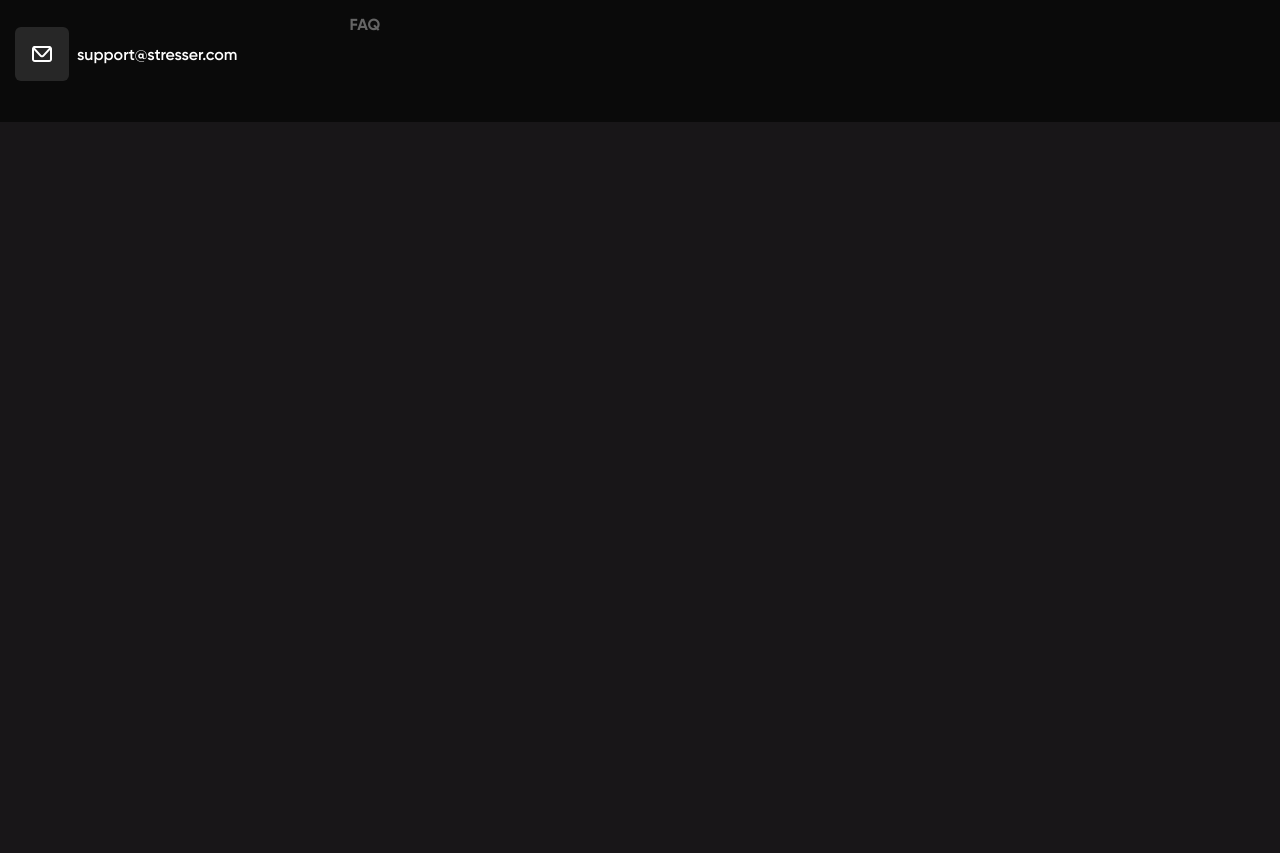
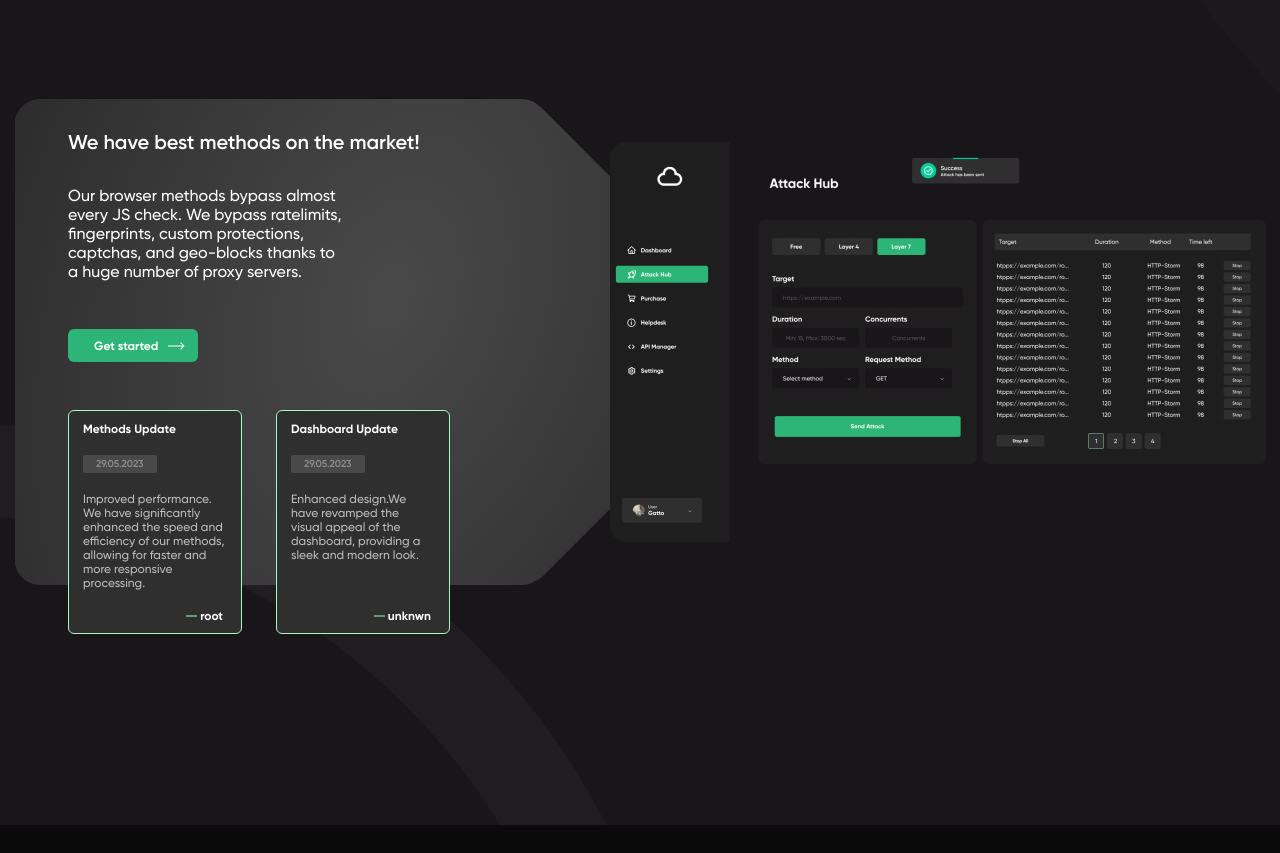
Before and after one commit to kosm-dev/sirius, a website: page app/index.html in a window 1280 px wide. Shown: the part 2480-3333 px from the top of the page. Before the commit the page ends 2602 px from the top, so only its background shows below. Drawn offline with nearby package versions, Linux system fonts and the light colour scheme; files that its build step writes are made by us from their sources.

Commit message:
added section methods

```diff
--- a/app/index.html
+++ b/app/index.html
@@ -225,8 +225,8 @@
                     <div class="httpslist__title">HTTPS-Storm</div>
 
                     <div class="httpslist__tags">
-                      <div class="httpslist__tag tag">#1</div>
-                      <div class="httpslist__tag tag">Bestseller</div>
+                      <div class="httpslist__tag">#1</div>
+                      <div class="httpslist__tag">Bestseller</div>
                     </div>
 
                     <ul class="httpslist__items">
@@ -518,22 +518,103 @@
 
       </section>
 
+      <section class="main__methods methods" id="section4">
+        <div class="methods__inner">
+          <div class="container">
+            <div class="methods__title title">
+              Methods
+            </div>
 
-      <!-- <section class="main__section section">
-        <div class="container">
-          <div class="section__inner">
-            Lorem.
+
+            <div class="methods__items">
+
+              <div class="methods__items-board">
+                <div class="methods-board">
+                  <div class="methods-board__content">
+                    <div class="methods-board__title">
+
+                      We have best methods on the market!
+                    </div>
+
+                    <div class="methods-board__text">
+                      Our browser methods bypass almost every JS check. We bypass ratelimits, fingerprints, custom
+                      protections, captchas, and
+                      geo-blocks thanks to a huge number of proxy servers.
+                    </div>
+
+
+                    <div class="methods-board__links">
+                      <a class="methods-board__link link-special" href="#">
+                        Get started
+                        <div class="link-special__icon">
+                          <img src="images/icons/arrow.svg" alt="arrow">
+                        </div>
+                      </a>
+                    </div>
+
+
+                  </div>
+                </div>
+              </div>
+
+              <div class="methods__items-img">
+                <img src="images/methods/methods.jpg" alt="">
+              </div>
+
+              <div class="methods__reviews">
+
+                <div class="methods-review">
+                  <div class="methods-review__title">
+                    Methods Update
+                  </div>
+                  <div class="methods-review__date">
+                    29.05.2023
+                  </div>
+                  <div class="methods-review__text">
+                    Improved performance. We have significantly enhanced the speed and efficiency of our methods,
+                    allowing for faster and
+                    more responsive processing.
+                  </div>
+                  <div class="methods-review__box">
+                    <div class="methods-review__author">
+                      root
+                    </div>
+                  </div>
+
+                </div>
+
+
+                <div class="methods-review">
+                  <div class="methods-review__title">
+                    Dashboard Update
+                  </div>
+                  <div class="methods-review__date">
+                    29.05.2023
+                  </div>
+                  <div class="methods-review__text">
+                    Enhanced design.We have revamped the visual appeal of the dashboard, providing a sleek and modern
+                    look.
+                  </div>
+
+                  <div class="methods-review__box">
+                    <div class="methods-review__author">
+                      unknwn
+                    </div>
+                  </div>
+
+
+                </div>
+
+
+              </div>
+
+            </div>
+
+
           </div>
         </div>
       </section>
 
-      <section class="main__section section">
-        <div class="container">
-          <div class="section__inner">
-            Lorem.
-          </div>
-        </div>
-      </section> -->
 
 
     </main>
--- a/app/scss/_global.scss
+++ b/app/scss/_global.scss
@@ -134,13 +134,6 @@ body {
   font-size: 36px;
 }
 
-.tag {
-  padding: 2px 13px;
-  color: #8f8f8f;
-  font-size: 12px;
-  border-radius: 2px;
-  background-color: #2f2f2f;
-}
 
 .link-special {
   padding-top: 9px;
--- a/app/scss/parts/features/_features.scss
+++ b/app/scss/parts/features/_features.scss
@@ -54,7 +54,7 @@
   position: relative;
   width: 100%;
   max-width: 266px;
-  padding-top: 33px;
+  padding-top: 35px;
   padding-left: 22px;
   padding-right: 35px;
   padding-bottom: 35px;
--- a/app/scss/parts/hero/_hero.scss
+++ b/app/scss/parts/hero/_hero.scss
@@ -218,6 +218,13 @@
     align-items: center;
     gap: 6px;
   }
+  &__tag {
+    padding: 2px 13px;
+    color: #8f8f8f;
+    font-size: 12px;
+    border-radius: 2px;
+    background-color: #2f2f2f;
+  }
   &__items {
     margin-bottom: 20px;
     display: flex;
--- /dev/null
+++ b/app/scss/parts/methods/_methods.scss
@@ -0,0 +1,130 @@
+.methods {
+  padding-top: 80px;
+  padding-bottom: 240px;
+  width: 100%;
+  max-width: 1920px;
+  margin: 0 auto;
+  overflow: hidden;
+  background-image: url("../images/methods/methods-section.svg");
+  background-repeat: no-repeat;
+  background-position: top center;
+  background-size: cover;
+  &__title {
+    margin-bottom: 153px;
+    display: flex;
+    justify-content: center;
+  }
+  &__items {
+    position: relative;
+    width: 100%;
+    max-width: 1250px;
+    display: flex;
+    margin-left: auto;
+    margin-right: 120px;
+  }
+  &__items-img {
+    position: absolute;
+    top: 50%;
+    right: -56px;
+    transform: translateY(-50%);
+    width: 711px;
+    height: 400px;
+  }
+  &__items-img img {
+    border-radius: 16px;
+  }
+  &__reviews {
+    position: absolute;
+    bottom: -49px;
+    left: 53px;
+    display: flex;
+    align-items: center;
+    gap: 34px;
+  }
+}
+
+.methods-board {
+  padding-top: 31px;
+  padding-left: 53px;
+  padding-bottom: 207px;
+  background-image: url("../images/methods/union.svg");
+  background-repeat: no-repeat;
+  background-position: top center;
+  background-size: cover;
+  width: 751px;
+  height: 486px;
+  &__title {
+    margin-bottom: 32px;
+    @extend %gilroy-600;
+    color: #fff;
+    font-size: 20px;
+    width: 100%;
+    max-width: 352px;
+  }
+  &__text {
+    margin-bottom: 48px;
+    width: 100%;
+    max-width: 281px;
+  }
+}
+
+.methods-review {
+  width: 100%;
+  max-width: 174px;
+  padding-top: 11px;
+  padding-left: 14px;
+  padding-right: 18px;
+  padding-bottom: 10px;
+
+  border-radius: 6px;
+  border: 1px solid #a9f9c4;
+  background: #2f2f2f;
+  &__title {
+    margin-bottom: 16px;
+    @extend %gilroy-700;
+    font-size: 12px;
+    color: #fff;
+  }
+  &__date {
+    display: inline-block;
+    margin-bottom: 19px;
+    padding: 3px 13px;
+    @extend %gilroy-600;
+    font-size: 10px;
+    color: #8f8f8f;
+    border-radius: 2px;
+    background: #494949;
+    text-align: center;
+  }
+  &__text {
+    width: 142px;
+    margin-bottom: 15px;
+    height: 102px;
+    overflow: hidden;
+    @extend %gilroy-500;
+    font-size: 12px;
+    color: #bdbdbd;
+  }
+  &__box {
+    display: flex;
+    justify-content: flex-end;
+  }
+  &__author {
+    position: relative;
+    display: inline-block;
+    padding-left: 14px;
+    @extend %gilroy-700;
+    font-size: 12px;
+    color: #fff;
+    &:after {
+      content: "";
+      position: absolute;
+      top: 50%;
+      left: 0;
+      transform: translateY(-50%);
+      width: 11px;
+      height: 1px;
+      background-color: #a9f9c4;
+    }
+  }
+}
--- a/app/scss/style.scss
+++ b/app/scss/style.scss
@@ -8,6 +8,7 @@
 @import "parts/header/header";
 @import "parts/hero/hero";
 @import "parts/features/features";
+@import "parts/methods/methods";
 
 
 @import "parts/footer/footer";
```
Also changed, not shown: app/images/methods/decor.svg (added), app/images/methods/methods-section.svg (added), app/images/methods/methods.jpg (added), app/images/methods/union.svg (added).
